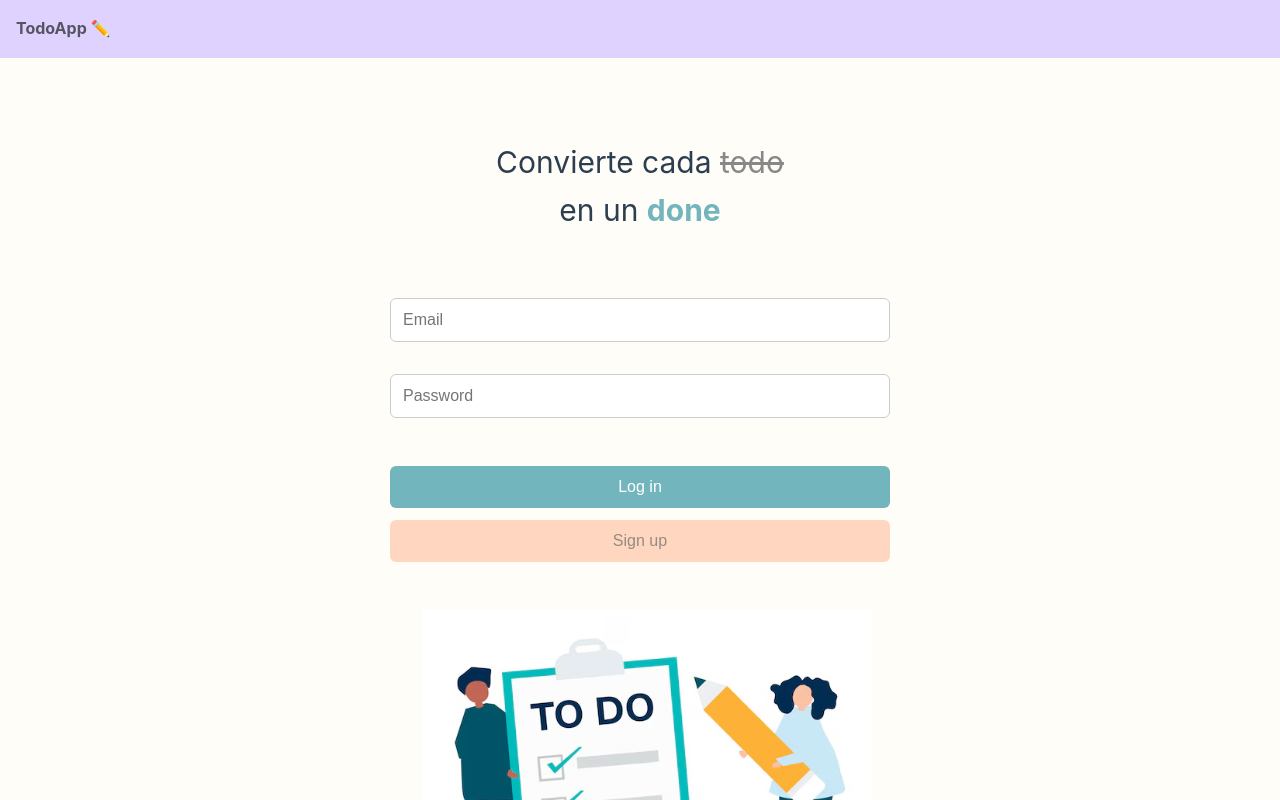
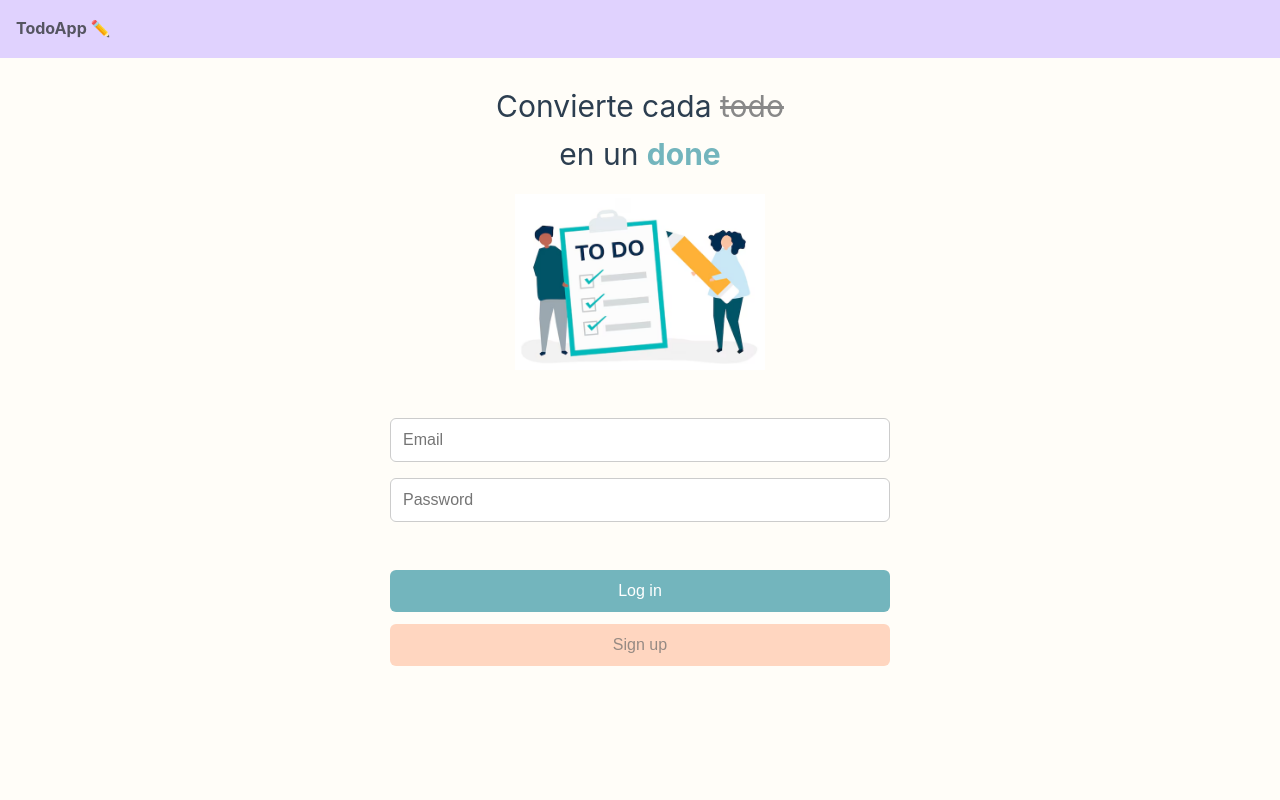
Before and after one commit to elenapiaggio/todoapp-vue-project, a Vue app: page / in a window 1280 px wide. Shown: the top 800 px of the page. Built offline with nearby package versions, Linux system fonts and the light colour scheme; no server answers.

Commit message:
FIX desktop style

```diff
--- a/src/views/LoginView.vue
+++ b/src/views/LoginView.vue
@@ -44,8 +44,13 @@ const handleSeeUser = async () => {
       </h1>
     </div>
 
+
+
     <div class="login-form">
 
+      <div>
+        <img class="demo-list-desktop" :src="todoappImg" alt="TodoApp logo" />
+      </div>
       <div class="login-inputs">
         <input type="email" id="email" placeholder="Email" v-model="email">
         <input type="password" id="password" placeholder="Password" v-model="password">
@@ -63,9 +68,7 @@ const handleSeeUser = async () => {
         <p>Usuario actual: {{ auth.user.email }}</p>
       </div>
 
-      <div>
-        <img class="demo-list-desktop" :src="todoappImg" alt="TodoApp logo" />
-      </div>
+
 
     </div>
 
@@ -181,13 +184,41 @@ button:hover {
     display: flex;
     justify-content: center;
     align-items: center;
+    width: 50%;
+    margin: 0 auto;
+    margin-top: 1rem;
+  }
+
+
+
+  .login-welcome-title {
     width: 90%;
     margin: 0 auto;
-    margin: 2rem;
+    text-align: center;
+    margin-top: 1.5rem;
   }
 
-  .login-welcome-title {
-    margin-top: 5rem;
+  .login-inputs {
+    display: flex;
+    flex-direction: column;
+  }
+
+  input {
+    margin: 0rem 0 1rem;
+  }
+
+  .login-form {
+    width: 90%;
+    max-width: 500px;
+    display: flex;
+    flex-direction: column;
+    margin: 0 auto;
+  }
+
+  .login-inputs {
+    display: flex;
+    flex-direction: column;
+    margin-top: 2rem;
     margin-bottom: 1rem;
   }
 }
```
